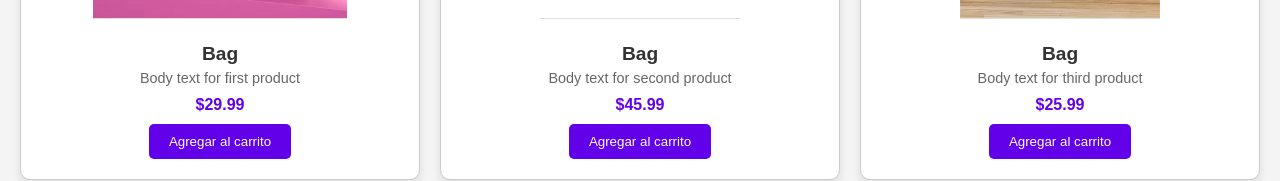
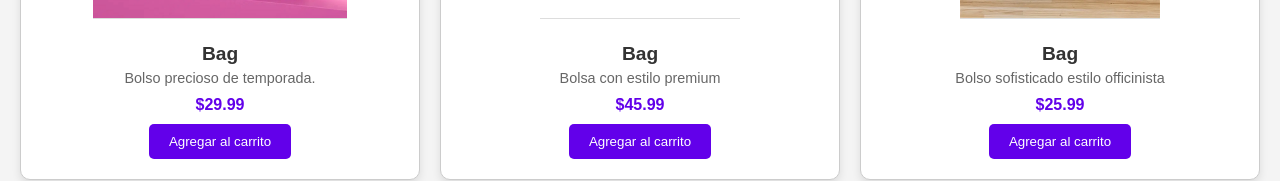
Before and after one commit to medardoc/ValentineStore, a website: page index/Bags.html in a window 1280 px wide. Shown: the part 396-577 px from the top of the page. Drawn offline with Linux system fonts and the light colour scheme.

Commit message:
modificaciones

```diff
--- a/index/Bags.html
+++ b/index/Bags.html
@@ -1,6 +1,3 @@
-<!--Esta codificacion esta hecha y basada en la misma estructura de Valentine Store, sirve para mostrar a traves de una instancia otra pestaña
-que contiene otro tipo de informacion y caracteristicas-->
-
 <!DOCTYPE html>
 <html lang="es">
 <head>
@@ -32,21 +29,21 @@ que contiene otro tipo de informacion y caracteristicas-->
                 <div class="product">
                     <img src="/img/bolso.jpg" alt="Product 1">
                     <h3>Bag</h3>
-                    <p>Body text for first product</p>
+                    <p>Bolso precioso de temporada.</p>
                     <span>$29.99</span>
                     <button class="add-to-cart" data-product="Bag" data-price="29.99">Agregar al carrito</button>
                 </div>
                 <div class="product">
                     <img src="/img/Otro Bolso.jpg" alt="Product 2">
                     <h3>Bag</h3>
-                    <p>Body text for second product</p>
+                    <p>Bolsa con estilo premium</p>
                     <span>$45.99</span>
                     <button class="add-to-cart" data-product="Bag" data-price="45.99">Agregar al carrito</button>
                 </div>
                 <div class="product">
                     <img src="/img/bolso 1.jpg" alt="Product 3">
                     <h3>Bag</h3>
-                    <p>Body text for third product</p>
+                    <p>Bolso sofisticado estilo officinista</p>
                     <span>$25.99</span>
                     <button class="add-to-cart" data-product="Bag" data-price="25.99">Agregar al carrito</button>
                 </div>
```
Also changed, not shown: 1 other file.
